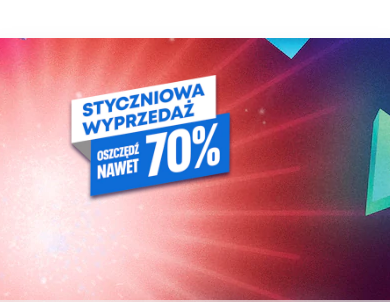
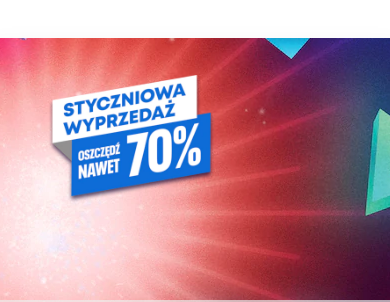
Before and after one commit to adamvodka/adamvodka.github.io, a plain HTML site: page project-1/layout-3/index.html in a window 390 px wide. Shown: the part 162-464 px from the top of the page. Drawn offline with nearby package versions, Linux system fonts and the light colour scheme.

Commit message:
fix banner-promo

```diff
--- a/project-1/layout-3/style.css
+++ b/project-1/layout-3/style.css
@@ -292,4 +292,12 @@ body {
     height: 50vh;
   }
 
+  .banner-promo {
+    width: 50%;
+    max-width: 200px;
+    position: absolute;
+    top: 0;
+    left: 5%;
+  }
+
 }
```
